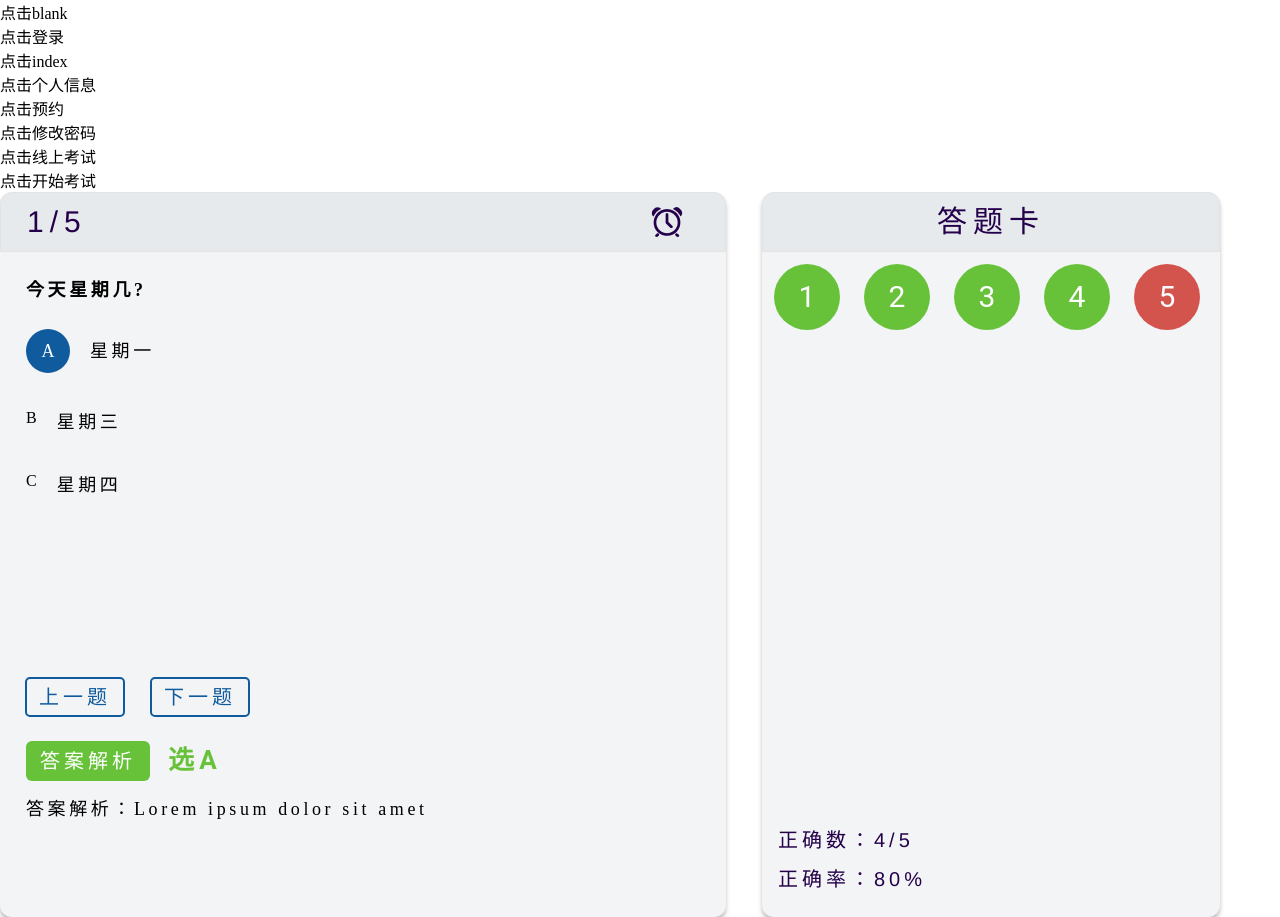
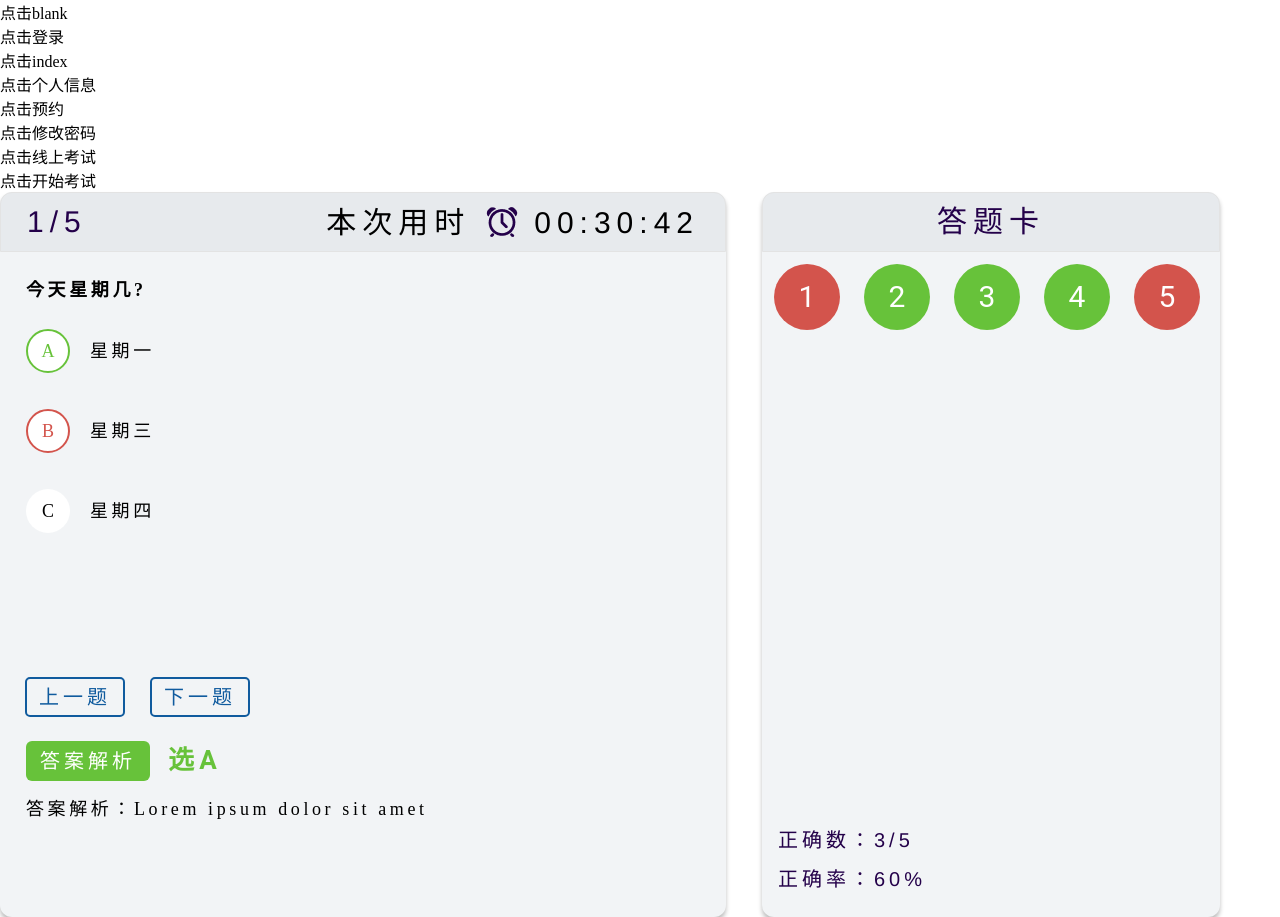
Before and after one commit to Smart-Yanmeng/Black-Shield, a Vue app in the folder Black-Shield/: page /blank in a window 1280 px wide. Built offline with nearby package versions, Linux system fonts and the light colour scheme.

Commit message:
2023/06/13

```diff
--- a/Black-Shield/src/components/QuestionAnswerCard.vue
+++ b/Black-Shield/src/components/QuestionAnswerCard.vue
@@ -9,10 +9,9 @@
           {{ index + 1 }}/{{ question.length }}
         </div>
         <div class="clock">
+          <div class="time-out-first">本次用时</div>
           <img class="clock-image" src="./../image/clock.png" alt="#">
-          <div class="time-out">
-
-          </div>
+          <div class="time-out">00:{{ timeUsageM }}:{{ timeUsageS }}</div>
         </div>
       </div>
 
@@ -98,6 +97,18 @@
   display: flex;
 }
 
+.time-out-first {
+  height: 60px;
+
+  font-family: 'Helvetica', serif;
+  font-style: normal;
+  font-weight: 400;
+  font-size: 30px;
+  line-height: 60px;
+  text-align: center;
+  letter-spacing: 0.2em;
+}
+
 .clock-image {
   width: 34px;
   height: 34px;
@@ -105,11 +116,13 @@
 }
 
 .time-out {
+  height: 60px;
+
   font-family: 'Helvetica', serif;
   font-style: normal;
   font-weight: 400;
   font-size: 30px;
-  line-height: 34px;
+  line-height: 60px;
   text-align: center;
   letter-spacing: 0.2em;
 
@@ -135,7 +148,7 @@
   margin: 0 0 36px 26px;
 }
 
-.incorrect-option {
+.no-selected {
   width: 44px;
   height: 44px;
 
@@ -148,19 +161,34 @@
   background-color: #FFFFFF;
 }
 
+.incorrect-option {
+  width: 44px;
+  height: 44px;
+
+  text-align: center;
+  line-height: 40px;
+  font-weight: 400;
+  font-size: 18px;
+
+  border-radius: 50%;
+  background-color: #FFFFFF;
+  border: 2px solid #D3544C;
+  color: #D3544C;
+}
+
 .correct-option {
   width: 44px;
   height: 44px;
 
   text-align: center;
-  line-height: 44px;
+  line-height: 40px;
   font-weight: 400;
   font-size: 18px;
 
   border-radius: 50%;
-  background-color: #105B9E;
-
-  color: #FFFFFF;
+  background-color: #FFFFFF;
+  border: 2px solid #67C23A;
+  color: #67C23A;
 }
 
 .option-content {
@@ -339,7 +367,7 @@
   left: 16px;
   top: 637px;
 
-  font-family: 'Helvetica',serif;
+  font-family: 'Helvetica', serif;
   font-style: normal;
   font-weight: 400;
   font-size: 20px;
@@ -357,7 +385,7 @@
   left: 16px;
   top: 676px;
 
-  font-family: 'Helvetica',serif;
+  font-family: 'Helvetica', serif;
   font-style: normal;
   font-weight: 400;
   font-size: 20px;
@@ -412,6 +440,8 @@ export default {
     return {
       idx: 0,
       correctNum: 0,
+      timeUsageM: 30,
+      timeUsageS: 42,
       question: [
         {
           id: 1,
@@ -423,12 +453,12 @@ export default {
             {
               id: 1,
               name: '星期一',
-              checked: true,
+              checked: false,
               letter: 'A'
             }, {
               id: 2,
               name: '星期三',
-              checked: false,
+              checked: true,
               letter: 'B'
             }, {
               id: 3,
@@ -527,7 +557,7 @@ export default {
             }, {
               id: 2,
               name: '是的',
-              checked: false,
+              checked: true,
               letter: 'B'
             }, {
               id: 3,
@@ -545,10 +575,12 @@ export default {
   },
   methods: {
     last() {
-      this.idx--;
+      if (this.idx > 0) this.idx--;
+      else alert("这是第一道题啦！");
     },
     next() {
-      this.idx++;
+      if (this.idx < this.question.length - 1) this.idx++;
+      else alert("这是最后一道题啦！");
     },
     correct(item) {
       for (let i = 0; i < 3; i++) {
--- a/Black-Shield/src/pages/views/OnlineExam.vue
+++ b/Black-Shield/src/pages/views/OnlineExam.vue
@@ -2,6 +2,7 @@
 import Header from "@/components/Header.vue";
 import Footer from "@/components/Footer.vue";
 import QuestionCard from "@/components/QuestionCard.vue";
+import QuestionAnswerCard from "@/components/QuestionAnswerCard.vue";
 </script>
 
 <template>
@@ -15,8 +16,11 @@ import QuestionCard from "@/components/QuestionCard.vue";
       <div class="questions">共100题 计时120分钟</div>
     </div>
 
+    <div class="question-card display-none">
+      <QuestionCard></QuestionCard>
+    </div>
     <div class="question-card">
-      <QuestionCard></QuestionCard>
+      <QuestionAnswerCard></QuestionAnswerCard>
     </div>
 
     <Footer></Footer>
```
